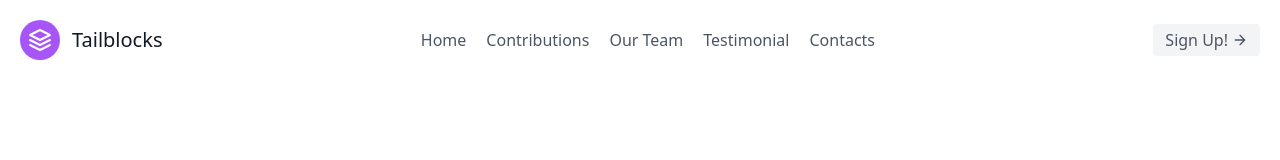
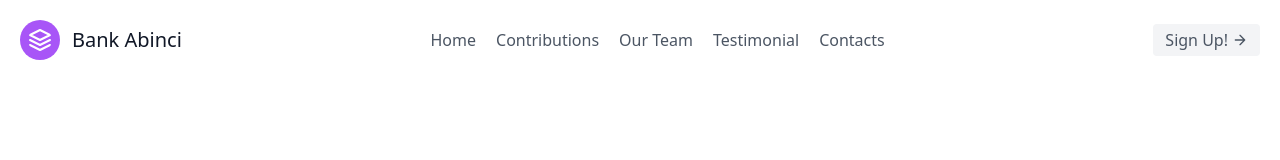
Before and after one commit to LokeshBalakrishnan/Bank-Abinci, a website: page index.html in a window 1280 px wide. Shown: the top 160 px of the page. Drawn offline with nearby package versions, Linux system fonts and the light colour scheme.

Commit message:
typo changed

```diff
--- a/index.html
+++ b/index.html
@@ -18,7 +18,7 @@
         <svg xmlns="http://www.w3.org/2000/svg" fill="none" stroke="currentColor" stroke-linecap="round" stroke-linejoin="round" stroke-width="2" class="w-10 h-10 text-white p-2 bg-purple-500 rounded-full" viewBox="0 0 24 24">
           <path d="M12 2L2 7l10 5 10-5-10-5zM2 17l10 5 10-5M2 12l10 5 10-5"></path>
         </svg>
-        <span class="ml-3 text-xl">Tailblocks</span>
+        <span class="ml-3 text-xl">Bank Abinci</span>
       </a>
       <nav class="md:ml-auto md:mr-auto flex flex-wrap items-center text-base justify-center">
         <a class="mr-5 hover:text-gray-900">Home</a>
@@ -256,7 +256,7 @@
         <svg xmlns="http://www.w3.org/2000/svg" fill="none" stroke="currentColor" stroke-linecap="round" stroke-linejoin="round" stroke-width="2" class="w-10 h-10 text-white p-2 bg-purple-500 rounded-full" viewBox="0 0 24 24">
           <path d="M12 2L2 7l10 5 10-5-10-5zM2 17l10 5 10-5M2 12l10 5 10-5"></path>
         </svg>
-        <span class="ml-3 text-xl">Tailblocks</span>
+        <span class="ml-3 text-xl">Bank Abinci</span>
       </a>
       <p class="text-sm text-gray-500 sm:ml-4 sm:pl-4 sm:border-l-2 sm:border-gray-200 sm:py-2 sm:mt-0 mt-4">© Lokesh Balakrishnan —
         <a href="https://twitter.com/knyttneve" class="text-gray-600 ml-1" rel="noopener noreferrer" target="_blank">@Bank Abinci</a>
```
